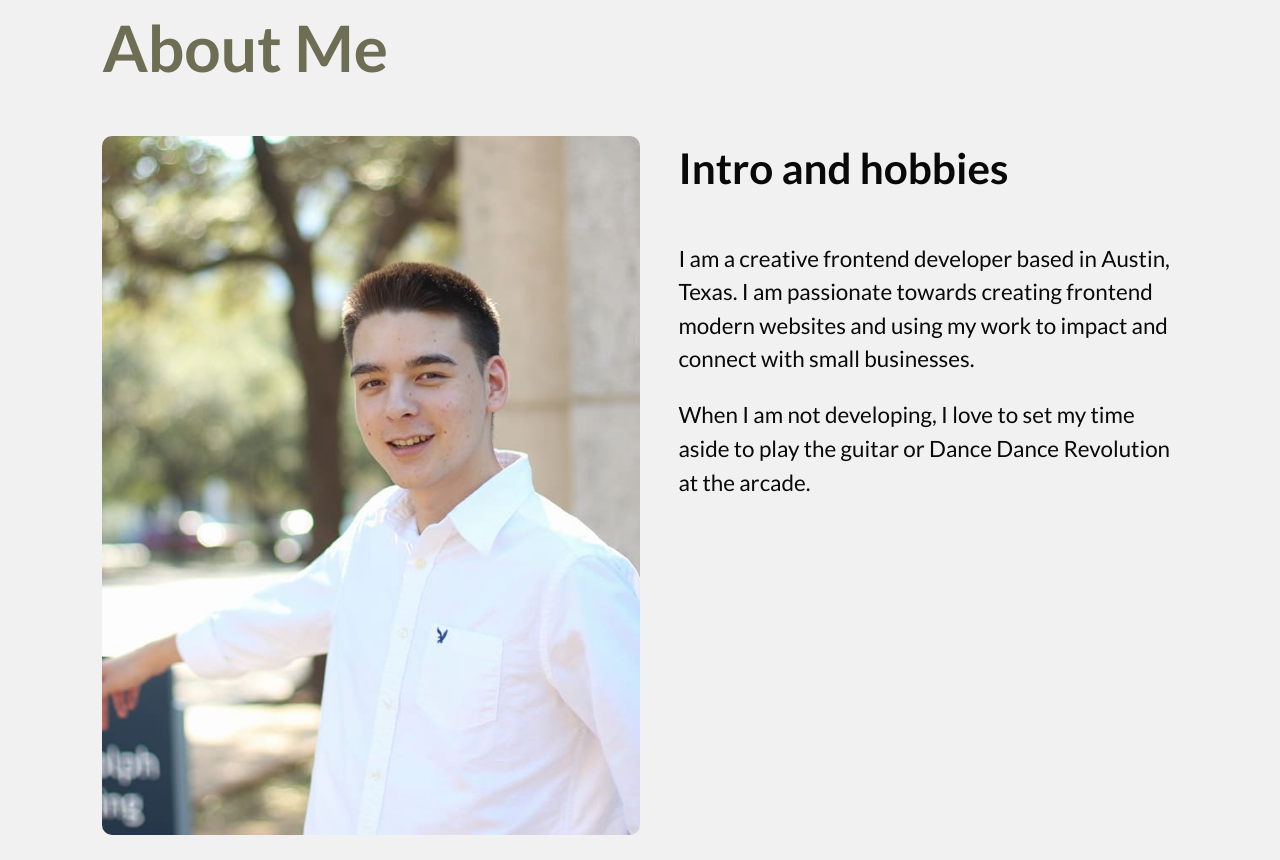
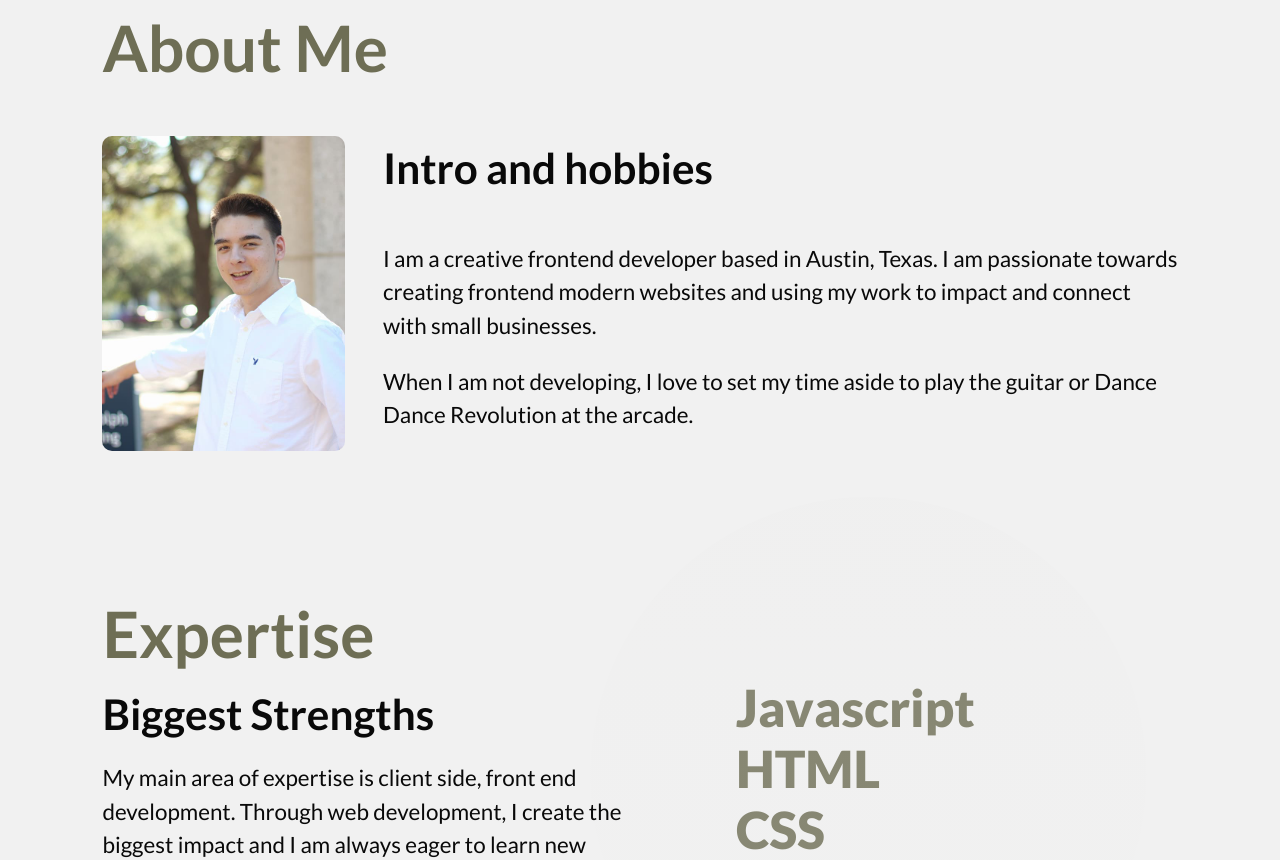
Before and after one commit to BrianMcCune/brianmccune-portfolio, a React (Vite) app: page / in a window 1280 px wide. Shown: the part 1960-2820 px from the top of the page. Built offline with nearby package versions, Linux system fonts and the light colour scheme.

Commit message:
min height fix

```diff
--- a/src/App.css
+++ b/src/App.css
@@ -221,7 +221,7 @@ button {
 
 .about > .container {
   display: flex;
-  min-height: 75svh;
+  /* min-height: 75svh; */
   gap: 3svw;
   margin-left: 8svw;
   margin-right: 8svw;
@@ -234,7 +234,7 @@ button {
 
 .img-container {
   width: 50%;
-  min-width: 50%;
+  /* min-width: 50%; */
   overflow: hidden;
   border-radius: 10px;
   height: fit-content;
```
